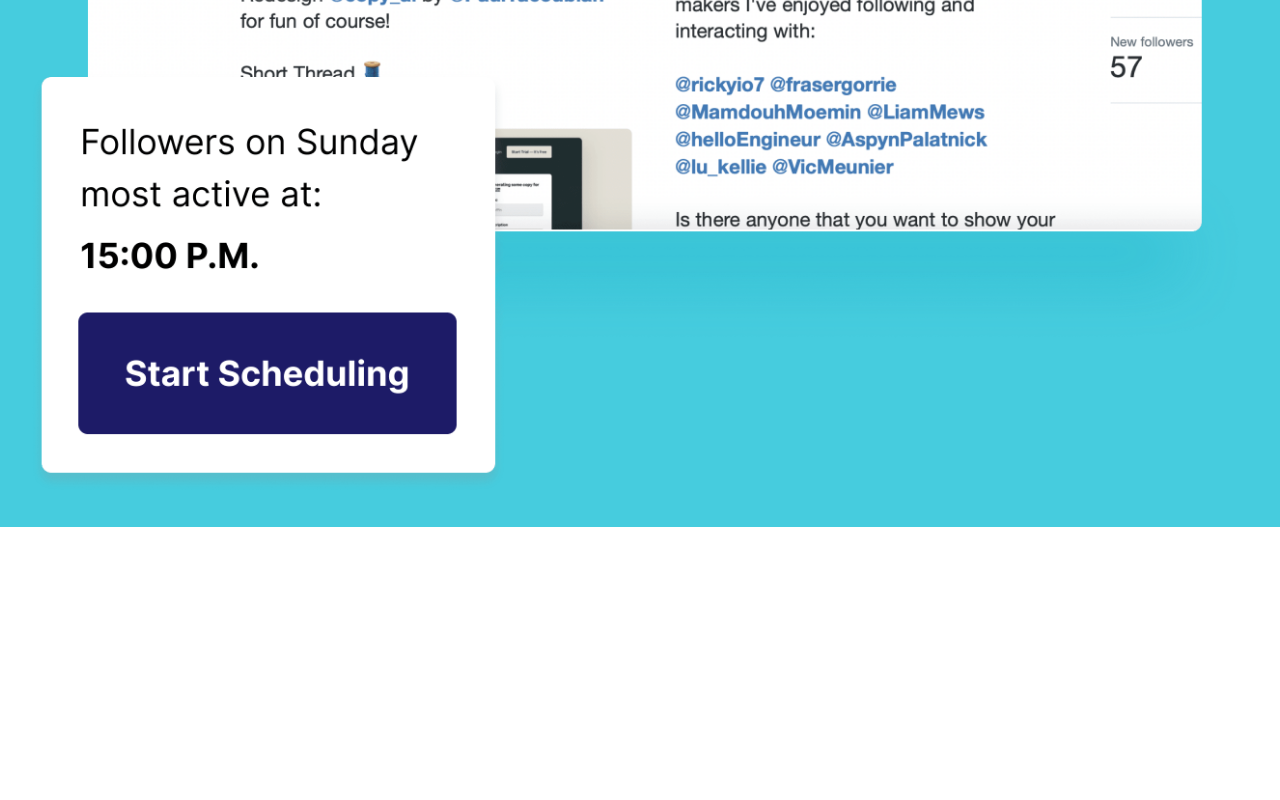
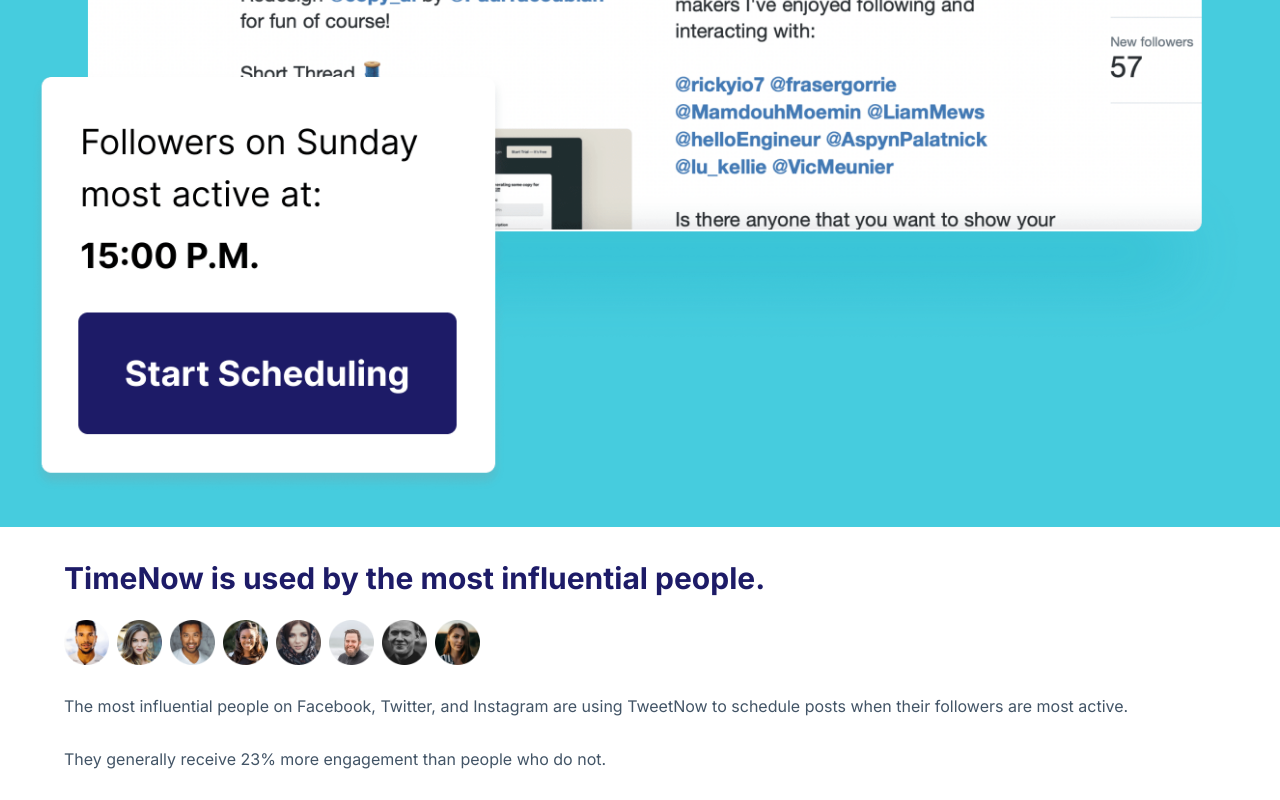
Before and after one commit to charmainelhm/codewell-TimeNow-webpage, a plain HTML site: page index.html in a window 1280 px wide. Shown: the part 952-1752 px from the top of the page. Before the commit the page ends 1483 px from the top, so only its background shows below. Drawn offline with Linux system fonts and the light colour scheme.

Commit message:
Build the testimonial section.

```diff
--- a/css/style.css
+++ b/css/style.css
@@ -22,6 +22,7 @@
 .container {
   width: 90%;
   margin: 0 auto;
+  padding: 3rem 0;
 }
 
 /* Typography */
@@ -95,10 +96,6 @@ a {
 }
 
 /* Hero */
-.hero__content {
-  padding: 3rem 0;
-}
-
 .hero__title {
   margin: 0 0 0.5em;
 }
@@ -128,3 +125,23 @@ a {
   padding: 3.5rem 3rem;
   background-color: var(--color-bg-blue);
 }
+
+/* Testimonial */
+.testimonial__title {
+  padding-bottom: 2.5rem;
+}
+
+.avatar-group {
+  display: flex;
+  flex-wrap: wrap;
+  gap: 0.5em;
+  padding-bottom: 3rem;
+}
+
+.avatar-group img {
+  width: 45px;
+}
+
+.testimonial__text + .testimonial__text {
+  padding-top: 3rem;
+}
--- a/index.html
+++ b/index.html
@@ -43,5 +43,27 @@
         alt="TimeNow user interface"
       />
     </div>
+    <section class="testimonial container">
+      <h2 class="testimonial__title">
+        TimeNow is used by the most influential people.
+      </h2>
+      <div class="avatar-group">
+        <img src="Assets/UA1.png" alt="avatar" />
+        <img src="Assets/UA2.png" alt="avatar" />
+        <img src="Assets/UA3.png" alt="avatar" />
+        <img src="Assets/UA4.png" alt="avatar" />
+        <img src="Assets/UA5.png" alt="avatar" />
+        <img src="Assets/UA6.png" alt="avatar" />
+        <img src="Assets/UA7.png" alt="avatar" />
+        <img src="Assets/UA8.png" alt="avatar" />
+      </div>
+      <p class="testimonial__text">
+        The most influential people on Facebook, Twitter, and Instagram are
+        using TweetNow to schedule posts when their followers are most active.
+      </p>
+      <p class="testimonial__text">
+        They generally receive 23% more engagement than people who do not.
+      </p>
+    </section>
   </body>
 </html>
```
Also changed, not shown: Components/block-testimonial.html (added, +22 -0 lines).
